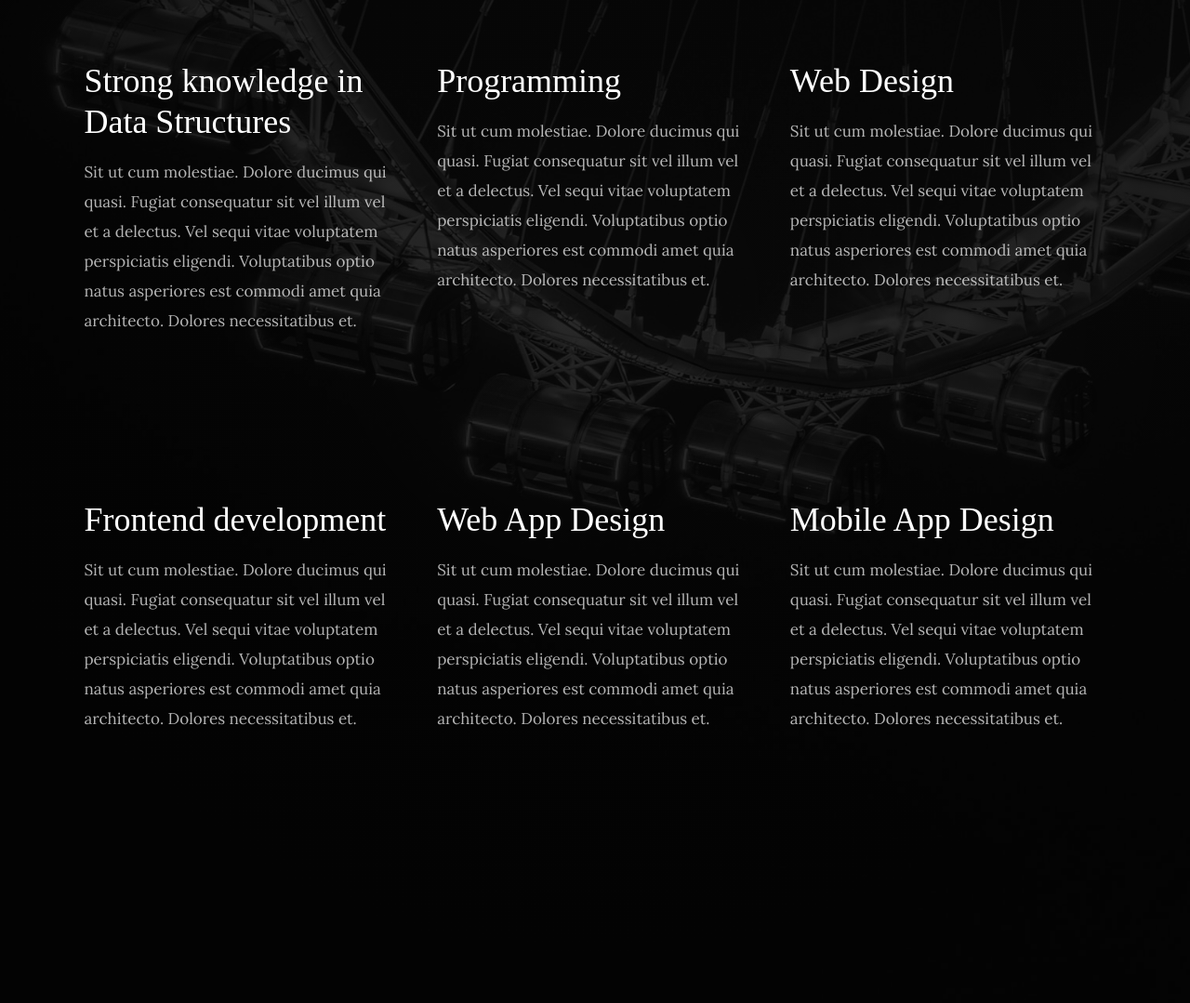
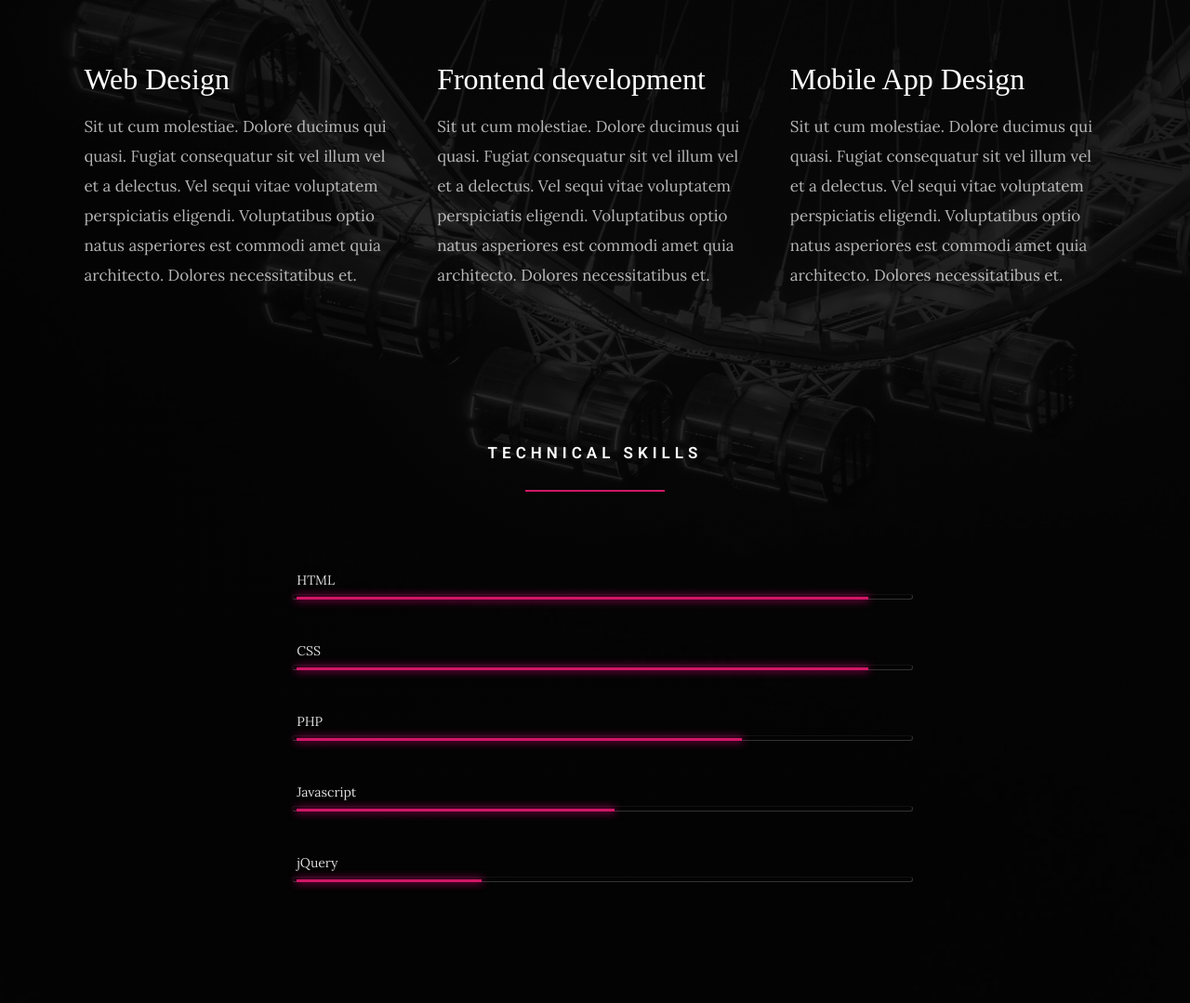
Before and after one commit to Arsha27/Myportfolio, a plain HTML site: page index.html in a window 1280 px wide. Shown: the part 3304-4383 px from the top of the page at 93% size. Drawn offline with Linux system fonts and the light colour scheme; a web font is replaced by a local one.

Commit message:
update service section

```diff
--- a/css/main.css
+++ b/css/main.css
@@ -1507,7 +1507,7 @@ input::-moz-focus-inner {
 
 .item-title {
   font-family: "Frank Ruhl Libre", serif;
-  font-size: 3.6rem;
+  font-size: 3.2rem;
   font-weight: 500;
   line-height: 1.222;
   margin-top: 0;
@@ -1517,6 +1517,103 @@ input::-moz-focus-inner {
 .ss-dark .section-heading,
 .ss-dark .section-desc {
   color: #ffffff;
+}
+
+/* Skills Bar styles */
+
+* {margin: 0; padding: 0; outline: none;}
+/*
+body {
+  background: #121212;
+  font: 12px normal Arial;
+  font-family: "Raleway",Arial,Helvetica,sans-serif;
+  color:#fff;
+}
+
+
+.skillcontainer {
+  width: 90%;
+  padding:5%;
+  margin: 0 auto;
+  overflow: hidden;
+}
+*/
+.col {
+  width: 60%;
+  margin: -118px 20%;
+  position: relative;
+  float: left;
+  font-size: 12px;
+  line-height: 2em;
+  padding: 5% 0;
+}
+/*.col { width:101%; }*/
+.skill {
+  list-style:none;
+  padding-top:30px;
+}
+
+.skill li {
+  margin-bottom:70px;
+  background:#030303;
+  height:6px;
+  border-radius:3px;
+  border-left:1px solid #111;
+  border-top:1px solid #111;
+  border-right:1px solid #333;
+  border-bottom:1px solid #333;
+}
+
+.skill li em {
+  position:relative;
+  font-style: normal;
+  font-size: 14px;
+  text-align: center;
+  color:#dedede;
+  top:-28px;
+}
+
+.blueline {
+  height: 3px;
+  margin: 2px 0;
+  background: #cf1767;
+  position: absolute;
+  box-shadow: 0px 0px 10px 1px rgba(255, 0, 136, 0.6);
+}
+
+/*programacion*/
+.html        { width:90%;  animation:html 4s ease-out;       }
+.css         { width:90%;  animation:css 5s ease-out;        }
+.php         { width:70%;  animation:php 6s ease-out;        }
+.javascript  { width:50%;  animation:javascript 7s ease-out; }
+.jquery      { width:30%;  animation:jquery 8s ease-out;     }
+
+
+/*programacion*/
+@keyframes html        { 0% { width:0px; } 100% { width:90%; }  }
+@keyframes css         { 0% { width:0px; } 100% { width:95%; }  }
+@keyframes php         { 0% { width:0px; } 100% { width:70%; }  }
+@keyframes javascript  { 0% { width:0px; } 100% { width:50%; }  }
+@keyframes jquery      { 0% { width:0px; } 100% { width:30%; }  }
+
+
+
+/*media queries*/
+@media screen and (max-width: 1200px){
+  h2 {font-size:2.2em;}
+}
+@media screen and (max-width: 980px){
+  h2 {font-size:1.8em;}
+}
+@media screen and (max-width: 767px){
+  h2 {font-size:1.4em;}
+}
+@media screen and (max-width: 580px){
+  h2 {font-size:1.1em; padding:10px 0;}
+}
+@media screen and (max-width: 480px){
+  h2 {font-size:2.2em; padding: 10px 0 15px 0;}
+  .col {width: 90%;}
 }
 
 /* -------------------------------------------------------------------
--- a/index.html
+++ b/index.html
@@ -273,7 +273,17 @@
 
             <div class="column item-service" data-aos="fade-up">
 
-                    <h4 class="item-title">Strong knowledge in Data Structures</h4>
+                <h4 class="item-title">Web Design</h4>
+                <p>
+                Sit ut cum molestiae. Dolore ducimus qui quasi. Fugiat consequatur sit vel illum vel et
+                a delectus. Vel sequi vitae voluptatem perspiciatis eligendi. Voluptatibus optio natus
+                asperiores est commodi amet quia architecto. Dolores necessitatibus et.
+                </p>
+            </div>
+
+            <div class="column item-service" data-aos="fade-up">
+
+                <h4 class="item-title">Frontend development</h4>
                 <p>
                 Sit ut cum molestiae. Dolore ducimus qui quasi. Fugiat consequatur sit vel illum vel et
                 a delectus. Vel sequi vitae voluptatem perspiciatis eligendi. Voluptatibus optio natus
@@ -284,7 +294,8 @@
 
             <div class="column item-service" data-aos="fade-up">
 
-                    <h4 class="item-title">Programming</h4>
+
+                    <h4 class="item-title">Mobile App Design</h4>
                     <p>
                     Sit ut cum molestiae. Dolore ducimus qui quasi. Fugiat consequatur sit vel illum vel et
                     a delectus. Vel sequi vitae voluptatem perspiciatis eligendi. Voluptatibus optio natus
@@ -293,18 +304,7 @@
 
             </div>
 
-            <div class="column item-service" data-aos="fade-up">
-
-                    <h4 class="item-title">Web Design</h4>
-                    <p>
-                    Sit ut cum molestiae. Dolore ducimus qui quasi. Fugiat consequatur sit vel illum vel et
-                    a delectus. Vel sequi vitae voluptatem perspiciatis eligendi. Voluptatibus optio natus
-                    asperiores est commodi amet quia architecto. Dolores necessitatibus et.
-                    </p>
-
-            </div>
-
-            <div class="column item-service" data-aos="fade-up">
+         <!--   <div class="column item-service" data-aos="fade-up">
 
                     <h4 class="item-title">Frontend development</h4>
                     <p>
@@ -335,6 +335,17 @@
                     asperiores est commodi amet quia architecto. Dolores necessitatibus et.
                     </p>
 
+            </div> -->
+
+                <div class="col">
+                    <h2 class="section-heading section-heading--centerbottom">Technical Skills</h2>
+                  <ul class="skill">
+                    <li><span class="blueline html"></span><em>HTML</em></li>
+                    <li><span class="blueline css"></span><em>CSS</em></li>
+                    <li><span class="blueline php"></span><em>PHP</em></li>
+                    <li><span class="blueline javascript"></span><em>Javascript</em></li>
+                    <li><span class="blueline jquery"></span><em>jQuery</em></li>
+                  </ul>
                 </div>
 
         </div> <!-- end services-list -->
```
Lines whose indentation alone changed are shown as unchanged.
